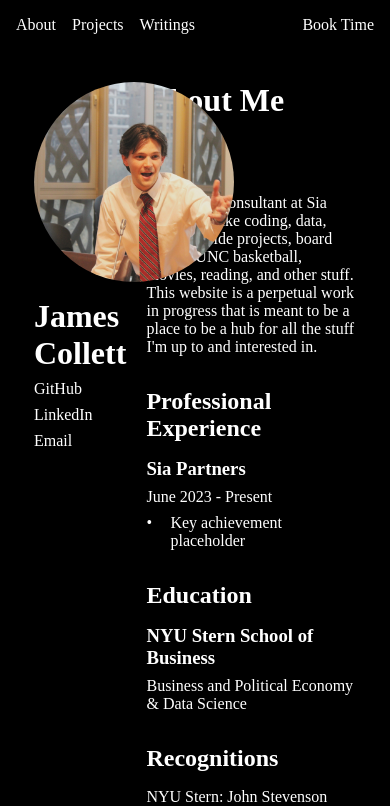
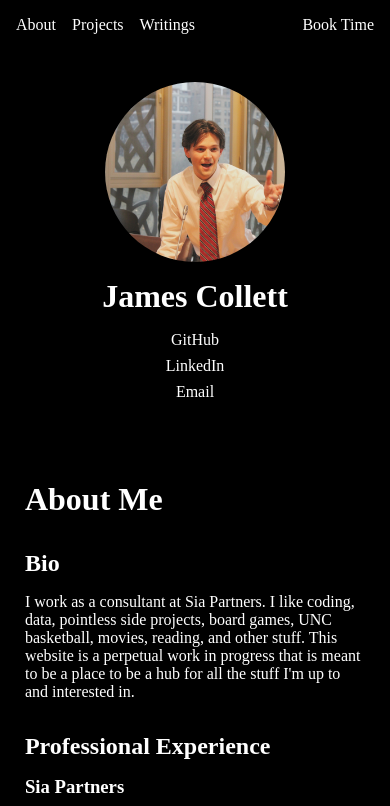
Before and after one commit to jrc9862/personal, a Next.js app: page / in a window 390 px wide. Shown: the top 806 px of the page. Built offline with nearby package versions, Linux system fonts and the light colour scheme.

Commit message:
change pp for mobile

```diff
--- a/styles/globals.css
+++ b/styles/globals.css
@@ -152,6 +152,9 @@
   position: sticky;
   top: 2rem;
   height: fit-content;
+  display: flex;
+  flex-direction: column;
+  align-items: center;
 }
 
 .profile-image {
@@ -174,6 +177,7 @@
   display: flex;
   flex-direction: column;
   gap: 0.5rem;
+  align-items: center;
 }
 
 .content-section {
@@ -275,3 +279,37 @@
   font-weight: bold;
   margin-bottom: 0.5rem;
 }
+
+/* Mobile breakpoint */
+@media (max-width: 768px) {
+  .about-container {
+    flex-direction: column;
+    align-items: center;
+    width: 95%;
+  }
+
+  .profile-section {
+    width: 100%;
+    position: relative;
+    top: 0;
+    margin-bottom: 2rem;
+  }
+
+  .content-section {
+    width: 100%;
+  }
+
+  .profile-image {
+    width: 180px;
+    height: 180px;
+  }
+
+  .profile-name {
+    text-align: center;
+    margin-bottom: 1rem;
+  }
+
+  .social-links {
+    margin-bottom: 1rem;
+  }
+}
```
Also changed, not shown: 2 other files (tests, documents, lock files or other folders).
